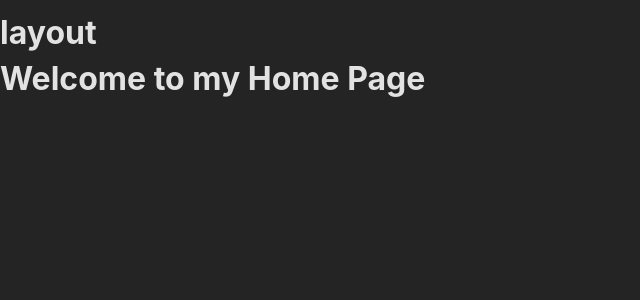
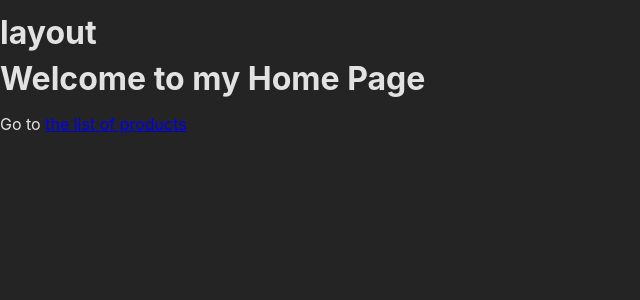
Before and after one commit to ogedengbewisdom/multipageSpa, a React (Create React App) app: page / in a window 1280 px wide. Shown: the top 300 px of the page, without its empty margins (0-640 px from the left). Built offline with nearby package versions, Linux system fonts and the light colour scheme.

Commit message:
using Link instead of anchor tag

```diff
--- a/src/pages/Home.js
+++ b/src/pages/Home.js
@@ -1,6 +1,13 @@
+import { Fragment } from "react"
+import { Link } from "react-router-dom"
 
 const Home = () => {
-    return <h1>Welcome to my Home Page</h1>
+    return (
+        <Fragment>
+            <h1>Welcome to my Home Page</h1>
+            <p>Go to <Link to="/products">the list of products</Link></p>
+        </Fragment>
+    )
 }
 
 export default Home
```
